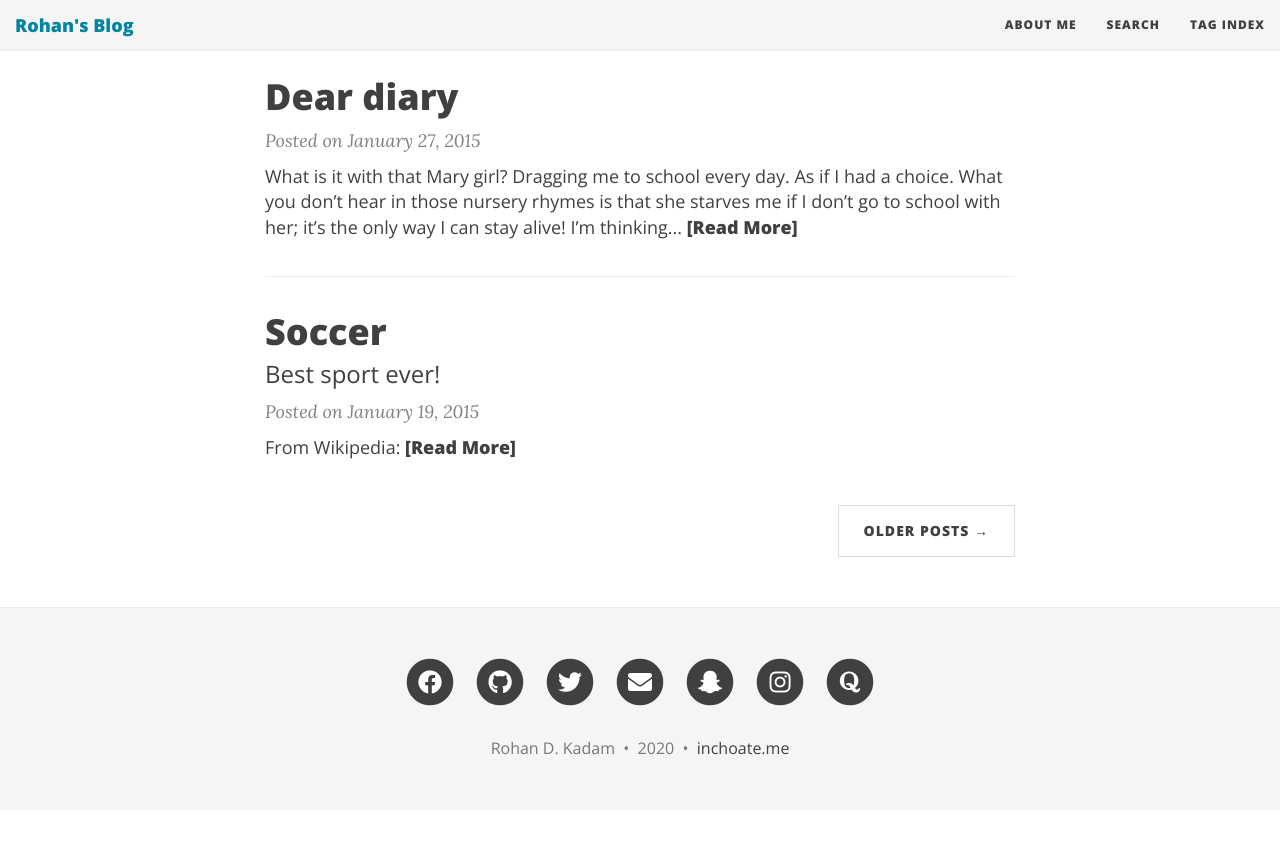
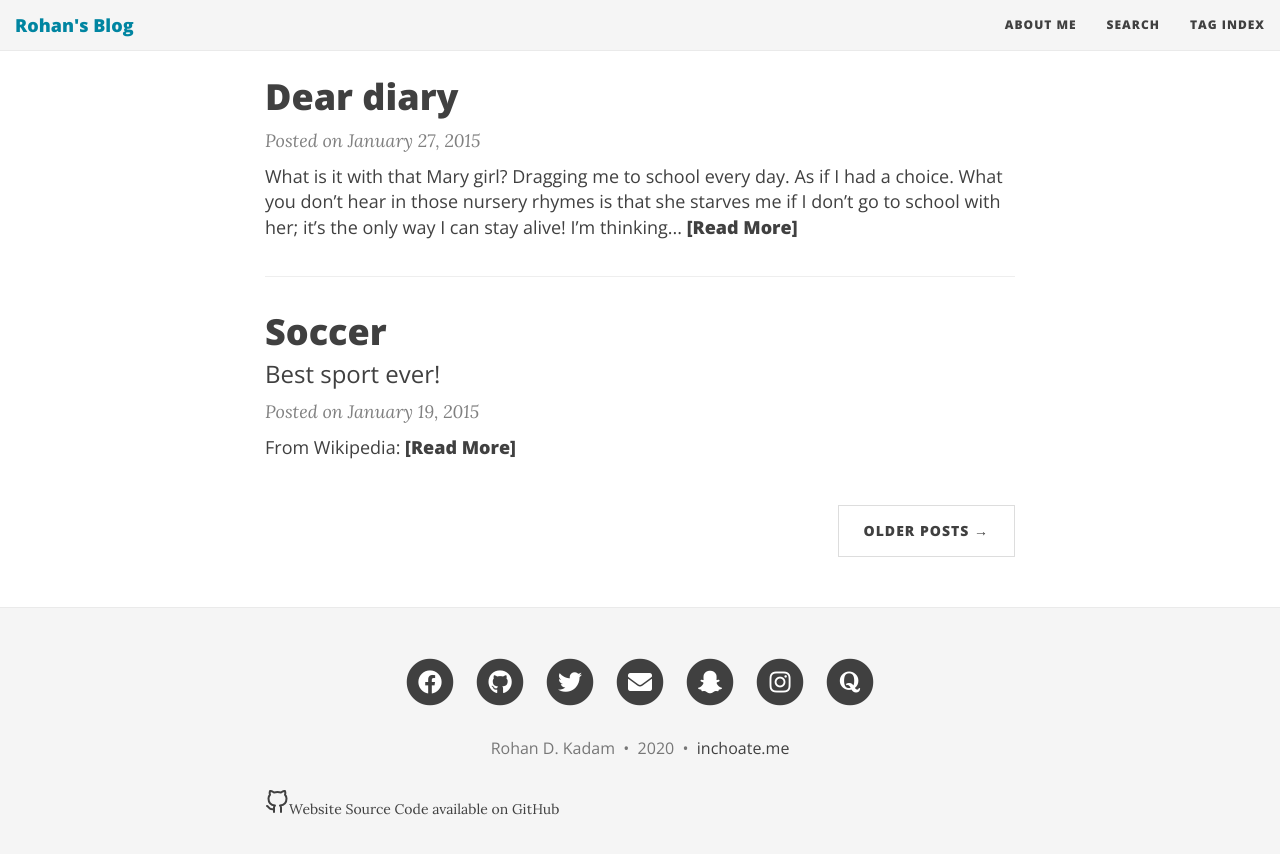
Before and after one commit to iamrdk21/Website1, a Jekyll site: the page built from index.html, in a window 1280 px wide and 900 px high, scrolled down 1469 px. Shown: the top 854 px of the window. Built offline with Jekyll 4.4.1, drawn with Linux system fonts in a browser that asks for light colours; nearby versions of some CDN libraries; the list of posts is cut into pages by our own code; before the commit the page ends 2279 px from its top, so only the background shows below that.

Commit message:
Update footer.html

```diff
--- a/_includes/footer.html
+++ b/_includes/footer.html
@@ -22,6 +22,9 @@
         {% endif %}
       {% endif%}
       </p>
+      <p>
+        <a href="https://github.com/iamrdk21" class="button github" target="_blank" rel="noopener noreferrer"><svg xmlns="http://www.w3.org/2000/svg" width="24" height="24" viewBox="0 0 24 24" fill="none" stroke="currentColor" stroke-width="2" stroke-linecap="round" stroke-linejoin="round"><path d="M9 19c-5 1.5-5-2.5-7-3m14 6v-3.87a3.37 3.37 0 0 0-.94-2.61c3.14-.35 6.44-1.54 6.44-7A5.44 5.44 0 0 0 20 4.77 5.07 5.07 0 0 0 19.91 1S18.73.65 16 2.48a13.38 13.38 0 0 0-7 0C6.27.65 5.09 1 5.09 1A5.07 5.07 0 0 0 5 4.77a5.44 5.44 0 0 0-1.5 3.78c0 5.42 3.3 6.61 6.44 7A3.37 3.37 0 0 0 9 18.13V22"></path></svg><span>Website Source Code available on GitHub</span></a>
+      </p>
       </div>
     </div>
   </div>
```
